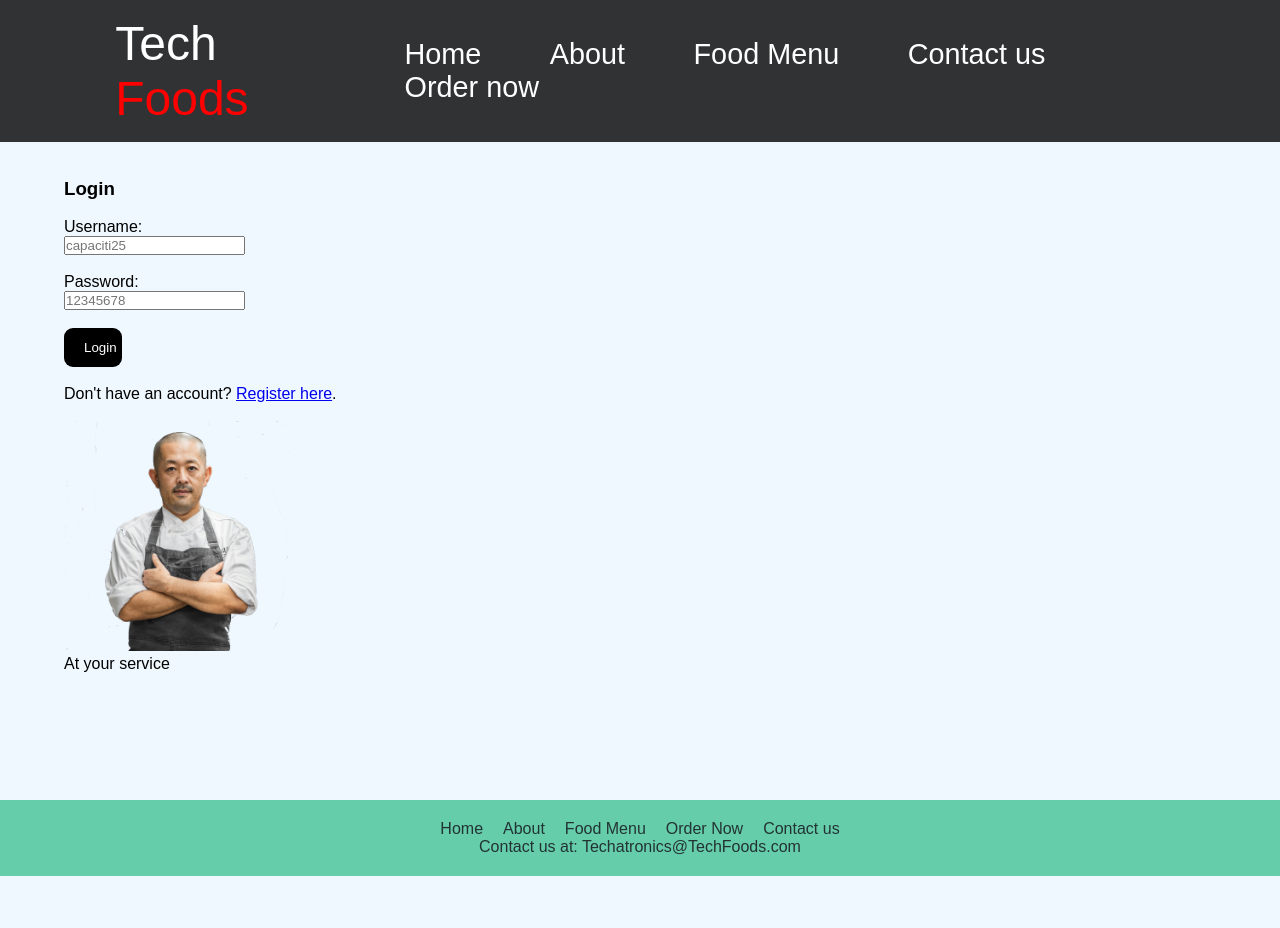
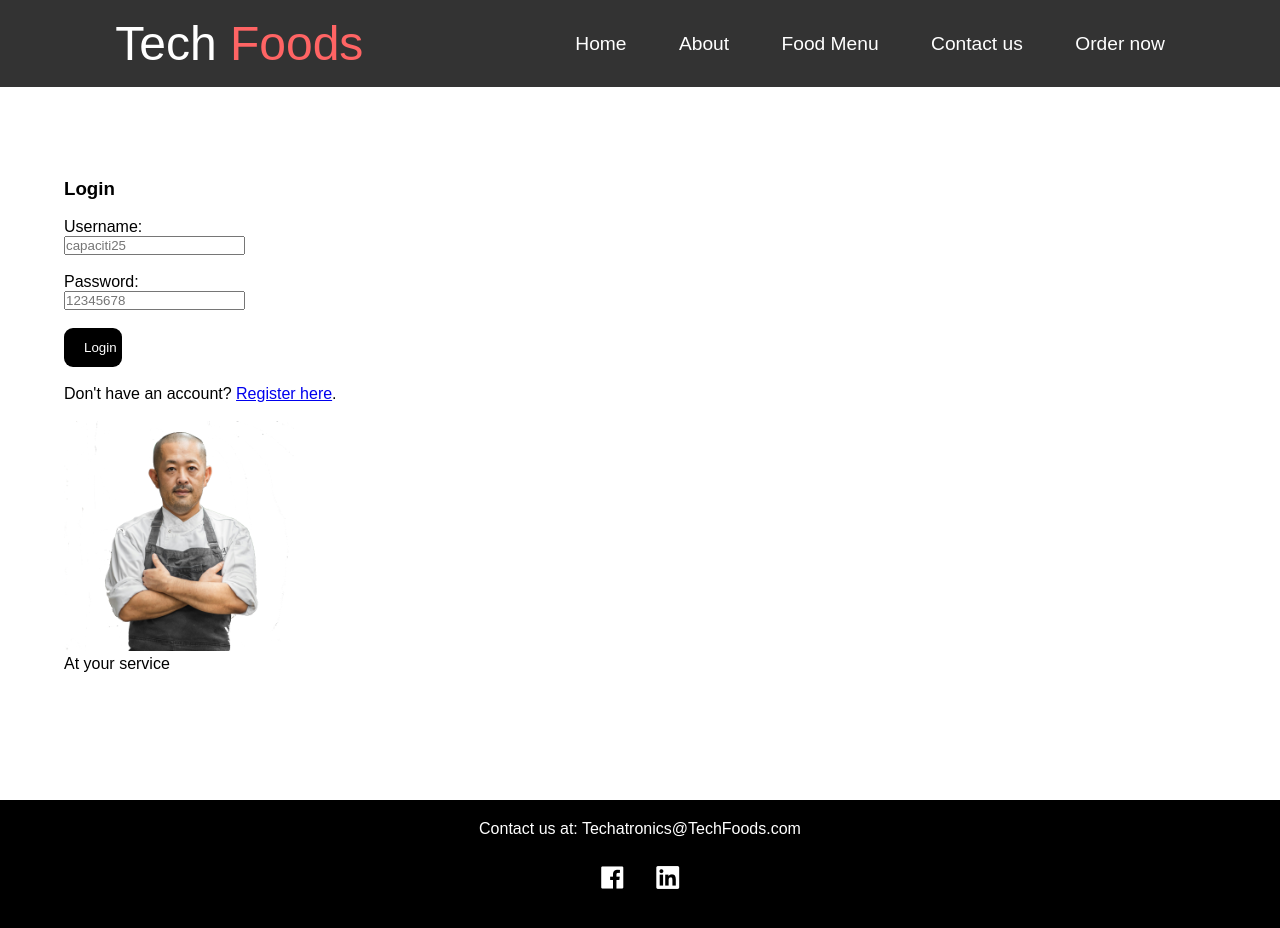
Before and after one commit to NurudeenArnold/Techatronics-Food-Web, a plain HTML site: page login.html in a window 1280 px wide. Before the commit the page ends 876 px from the top, so only its background shows below. Drawn offline with nearby package versions, Linux system fonts and the light colour scheme.

Commit message:
footer + small style changes

```diff
--- a/login.html
+++ b/login.html
@@ -4,34 +4,9 @@
     <meta charset="UTF-8">
     <meta name="viewport" content="width=device-width, initial-scale=1.0">
     <link rel="stylesheet" href="styles.css">
+    <link rel="stylesheet" type='text/css' href="https://cdn.jsdelivr.net/gh/devicons/devicon@latest/devicon.min.css" />
     <title>Login - Food Website</title>
     <style>
-        /* Add your CSS styles here */
-        body {
-            background-color: aliceblue;
-        }
-        footer{
-            background-color: mediumaquamarine;
-            color: #223333;
-            text-align: center;
-            padding: 20px;
-        }
-        .footer__links {
-            list-style: none;
-            padding: 0;
-            display: flex;
-            justify-content: center;
-        }
-        .footer__links li {
-            margin: 0 10px;
-        }
-        .footer__links a {
-            color: #223333;
-            text-decoration: none;
-        }
-        h1{
-            text-transform: uppercase;
-        }
         img{
             max-width: 20%;
             height: auto;
@@ -45,12 +20,10 @@
             cursor: pointer;
             max-width:5%;
             height:auto;
-
         }
     </style>
 </head>
 <body>
-
     <!-- Navbar section -->
     <header class = "header">
     <a href="index.html" class="logo">Tech
@@ -66,6 +39,7 @@
     </header>
 
     <section class = top>
+        <div class="login">
         <br>
           <h3>Login</h3>
        </br>
@@ -85,19 +59,14 @@
 <figure><img src="images/chef.png" alt="a chef">
     <figcaption>At your service</figcaption>
 </figure>
-
+</div>
 <!-- Button to go to index.html -->
 </section>
 <!-- Footer section -->
 <footer>
-    <ul class="footer__links">
-        <li><a href="index.html">Home</a></li>
-        <li><a href="index.html">About</a></li>
-        <li><a href="food.html">Food Menu</a></li>
-        <li><a href="login.html" class="button">Order Now</a></li>
-        <li><a href="contactus.html">Contact us</a></li>
-    </ul>
     <p>Contact us at: Techatronics@TechFoods.com</p>
+    <a href = "https://www.facebook.com/capacitiza/" target="_blank"><i class="devicon-facebook-plain"></i></a>
+    <a href = "https://za.linkedin.com/showcase/capacitiza/" target="_blank"><i class="devicon-linkedin-plain"></i></a>
 </footer>
 </body>
 </html>
--- a/styles.css
+++ b/styles.css
@@ -4,6 +4,9 @@
     font-family: 'Poppins', sans-serif;
     box-sizing: border-box;
     scroll-behavior: smooth;
+}
+:root{
+    --text-color: rgb(255, 100, 100);
 }
 .BackgroundIMG{
     background-image: url(Images/Background\ food\ \(7\).png);
@@ -25,17 +28,17 @@
     z-index: 100;
 }
 .navbar a{
-    font-size: 1.8rem;
+    font-size: 1.2rem;
     color: white;
-    margin-left: 4rem;
+    margin-left: 3rem;
     font-weight: 500;
     transition: 0.3s ease-in-out;
     text-decoration: none;
 }
 .navbar a:hover,
 .navbar a.active{
-    color: red;
-    border-bottom: 3px solid red;
+    color: var(--text-color);
+    border-bottom: 3px solid var(--text-color);
 }
 .logo{
     font-size: 3rem;
@@ -48,7 +51,7 @@
     transform: scale(1.1);
 }
 .logo span{
-    color: red;
+    color: var(--text-color);
 }
 .top{
     min-height: 100vh;
@@ -65,10 +68,10 @@
 
 /*-------------Slogan-----------*/
 .Slogan{
-    color:red;
+    color:var(--text-color);
     float:right;
     right: 12px;
-    font-size: 70px;
+    font-size: 4rem;
     margin-top: 70px;
     margin-right: 10px;
     text-shadow: black 1px -1px;
@@ -78,7 +81,6 @@
     color: #ffffff;
     font-size: 30px;
     margin-top: 30px;
-    margin-left: 15px;
 }
 
 .aboutWeb{
@@ -86,7 +88,6 @@
    font-size: 24px;
    font-weight: 10px;
    margin-top: 10px;
-   margin-left: 15px;
 }
 
 .chef{
@@ -95,12 +96,6 @@
     float: right;
     margin-left: 100px;
     margin-top: -40px;
-}
-
-.Chef_About{
-    display: inline-flex;
-    justify-content: space-between;
-    position: relative;
 }
 
 /*---------Choose us----------*/
@@ -191,8 +186,9 @@ color: white;
     margin-right: 49%;
     margin-top: -40px;
 }
+
 /*---------Contact us----------*/
-.social-media a{
+.social-media a, footer a{
     text-shadow: none !important;
     display: inline-flex;
     justify-content: center;
@@ -209,7 +205,7 @@ color: white;
     text-decoration: none;
 }
 .social-media a:hover{
-    color: red;
+    color: var(--text-color);
     transform: scale(1.2)translateY(-5px);
     box-shadow:0 0 25px white;
     background-color: white;
@@ -235,30 +231,47 @@ color: white;
     color: white;
 }
 .contactus span{
-    color: red;
+    color: var(--text-color);
 }
 .contactus iframe {
     -webkit-box-shadow: 12px 29px 50px 0px rgba(255, 255, 255, 0.75);
     -moz-box-shadow: 12px 29px 50px 0px rgba(255, 255, 255, 0.75);
     box-shadow: 12px 29px 50px 0px rgba(255, 255, 255, 0.75);
 }
+
 /*---------Footer----------*/
 footer{
-    background-color: mediumaquamarine;
-    color: #223333;
+    background-color: rgb(0, 0, 0);
+    color: #ffffff;
     text-align: center;
     padding: 20px;
 }
-.footer__links {
-    list-style: none;
-    padding: 0;
-    display: flex;
+footer a {
+    border-radius: 0% !important;
+    font-size: 1.5rem;
+    margin-inline: 0.1rem;
+    border: 0;
+}
+
+/*---------Login----------*/
+/* .login{
     justify-content: center;
+    text-align: center;
+    color: white;
+    background: rgba(0, 0, 0, 0.9)
 }
-.footer__links li {
-    margin: 0 10px;
+.login input
+{
+    font-size: 1rem;
 }
-.footer__links a {
-    color: #223333;
-    text-decoration: none;
+.login form {
+    font-size: 2rem;
 }
+
+.login button[type="submit"] {
+    transition: 0.3 ease-in-out;
+    background-color: white;
+    color: black;
+    transform: scale(1.2)translateY(-5px);
+
+} */
```
Also changed, not shown: Burger.html (+3 -8 lines), Desert.html (+3 -8 lines), Fish.html (+3 -7 lines), Pizza.html (+3 -7 lines), contactus.html (+9 -44 lines), curry.html (+3 -8 lines), drinks.html (+3 -7 lines), food.html (+6 -11 lines), index.html (+6 -15 lines), meat.html (+4 -7 lines), pasta.html (+4 -7 lines), registration.html (+3 -30 lines), sandwitch.html (+5 -9 lines), veg.html (+3 -7 lines). Lines whose indentation alone changed are shown as unchanged.
